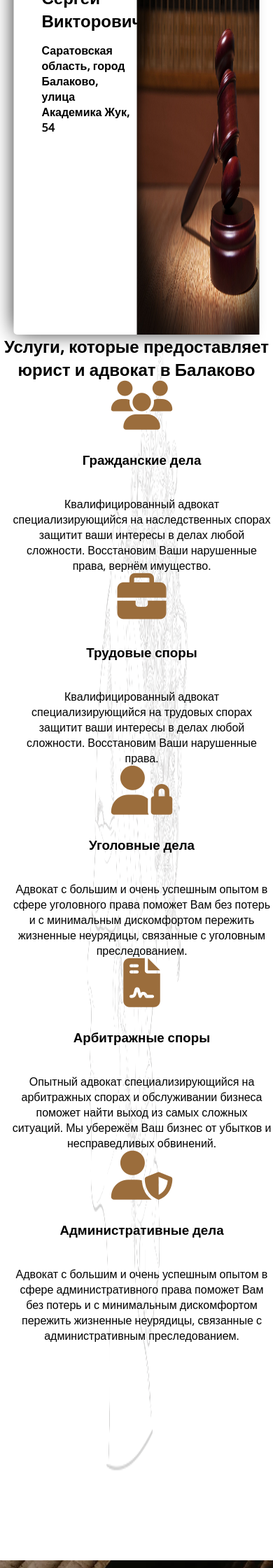
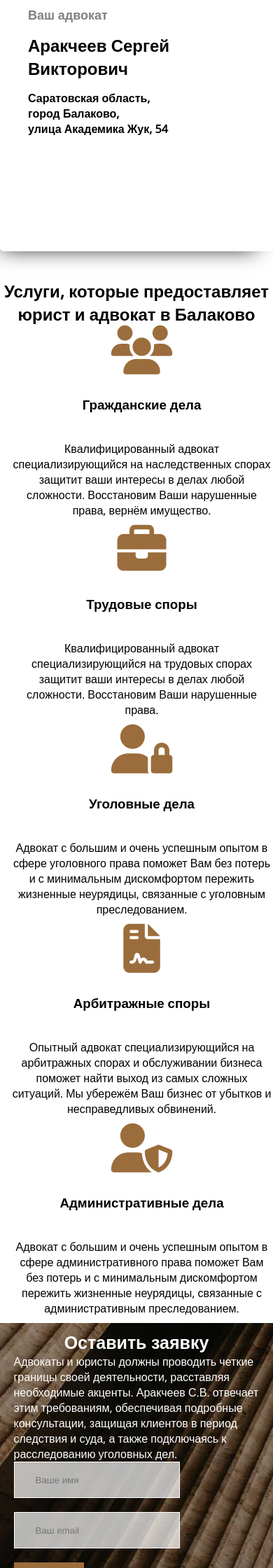
Before and after one commit to krakan3/adv, a PHP site: page / in a window 390 px wide; the page is wider, and only the part inside the window is pictured. Shown: the part 292-2532 px from the top of that part at 70% size. Run offline with PHP 8.4, Linux system fonts and the light colour scheme; some libraries are stand-ins or nearby versions.

Commit message:
Я сам .... KEKWait

```diff
--- a/css/adapt.css
+++ b/css/adapt.css
@@ -1,154 +1,87 @@
 @media (max-width: 1050px){
-	div.brief{
-  padding:50px 0 0 0 ;
+header{
+	background-size: 100% 100%, auto auto;
 }
-header{
-	background-size: 100% 65%, auto auto;
-}
-header div.location {
+header div.contact {
   font-size: 16px;
-}
-header div.contact{
-  font-size:16px;
 }
 	section.review{
 	background-color: white;
 	position:relative;
-  -webkit-transform: translate(-50%, -35%);
-  width: 90%;
+  display:flex;
+  width:auto;
   border-radius: 5px;
   background: unset;
   box-shadow: -11px 8px 29px -13px #000000;
-  height:620px;
+  height:400px;
   padding:0;
   margin:0;
 	}
 	div.photo{
-  float:right;
-  background-image: url(/images/man.jpg);
-  background-repeat: no-repeat;
-  background-size: 100% 100%, auto auto;
-  background-position:top;
-	border-top-left-radius: 5px;
-	border-top-right-radius: 5px;
-	border-bottom-right-radius: 0px;
-  width:100%;
-  height:100%;
+  background:unset;
 }
 section.provide{
-  height: 30%;
-  margin-top: -200px;
-}
+	  height:100%;
+    background-size: 75% 75%, auto auto;
+  }
   div.servises{
   display:grid;
   grid-template-columns: 1fr 1fr 1fr;
   padding:50px 0 0 0;
 }
-
+}
+@media (max-width: 800px){
 section.form{
-	margin-top:100px;
+  display:flex;
+  flex-direction: column;
 }
-div.desc{
-
-  margin-top:50px;
-
+.provide{
+  background:unset;
 }
+.about{
+  width:100%;
+}
+header{
+	background-size: 200% 100%, auto auto;
 }
 @media(max-width:600px){
 	h1{
 		font-size: 25px;
 	}
 header{
-width:100%;
-height:35%;
- background-size: 125% 75%, auto auto;
-  display: grid;
-  grid-template-columns: 1fr 1fr ;
-
-
+ background-size: 175% 100%, auto auto;
 }
-
-.adress, .phone{
-  width: 270px;
-}
-
-.contact p {
-  font-size: 12px;
+header .container{
+  display:flex;
+  flex-direction: column;
 }
 div.brief{
-  width:150px;
-  padding: 0;
-}
-
-div.brief h1{
-  font-size: 20px;
-}
-
-header div.sides{
-	height:200px;
-	align-items: right;
-	float:right;
-}
-header div.sides{
-  display:grid;
-  grid-template-rows: 1fr 1fr;
-}
-.sides div{
-	height:20px;
-}
-header div.contact{
-  padding: 15px 0  0 0;
-}
-header div.location{
-	padding-left: 0;
+	width:150px;
 }
 	section.review{
+  grid-template-rows: 1fr 1fr;
   background:unset;
-  position:relative;
-  -webkit-transform: translate(-50%, -0%);
 }
-div.desc{
-  width:100%;
-  padding: 0;
-  margin:0;
+.desc h1{
+
   text-align: center;
-}
-div.contact{
-	width:100%;
-  padding: 0;
-  margin:0;
-}
-section.provide{
-  height:auto;
-  margin: 0;
-}
-section.form{
-	display:table;
-}
-div.all{
-	display:grid;
-	grid-template-rows: 1fr 1fr;
-	width:100%;
-	height: 200px;
 }
   div.servises{
   display:table-row-group;
   grid-template-rows: 1fr 1fr 1fr 1fr 1fr;
   padding:10px 0 0 0;
 }
-footer .location{
-	padding:0;
-}
-footer .contact{
-	padding:0;
-}
-footer{
-	height:50px;
+.form{
+  margin:0;
+  padding:10px 5% 10px 5%;
 }
 }
 @media(max-width:400px){
 	header{
-		height:30%;
-		background-size: 150% 90%, auto auto;
+		background-size: 300% 350%, auto auto;
+    height:100%;
 	}
+  .form input{
+  width: 175px;
 }
+}
--- a/css/style.css
+++ b/css/style.css
@@ -36,8 +36,11 @@ header{
 .contact p{
   font-size: 16px;
 }
+.phone{
+  padding-top:15px;
+}
 
-section.provide{
+.provide{
   background-image: url(/images/headbg.webp);
   background-repeat: no-repeat;
   width:100%;
@@ -45,7 +48,6 @@ section.provide{
   background-size: 40% 100%, auto auto;
   background-position:top;
   text-align: center;
-  padding-bottom: 210px;
 
 }
 .servises{
@@ -56,6 +58,7 @@ section.provide{
 }
 .servises div{
   padding-left:15px;
+  padding-bottom: 10px;
 }
 
 .servises i{
@@ -78,6 +81,7 @@ h2{
 
 .form{
   background-image: url(/images/clmn.jpg);
+  background-repeat: no-repeat;
   display: flex;
   color:white;
   padding:100px;
--- a/index.php
+++ b/index.php
@@ -17,6 +17,9 @@
     <link rel="stylesheet" href="css/style.css">
     <link rel="stylesheet" href="css/adapt.css">
     <link href="https://fonts.googleapis.com/css?family=Open+Sans&display=swap" rel="stylesheet">
+    <link rel="icon" type="image/png" sizes="32x32" href="/favicon-32x32.png">
+    <link rel="icon" type="image/png" sizes="16x16" href="/favicon-16x16.png">
+    <link rel="manifest" href="/site.webmanifest">
 
     <!-- Links
     ================================================== -->
@@ -36,7 +39,7 @@
       </div>
       <div class="phone">
         <i class="fas fa-phone-volume"></i>
-        <p>89271422802</p>
+        <p>8(927)1422802</p>
       </div>
     </div>
     </div>
@@ -94,14 +97,12 @@
       </form>
   </section>
   <footer>
-    <div class="sides">
-      <div class="location">
-      <p>Адресс: <br>
-      г. Балаково,ул. Академика Жук, 54</p>
+    <div class="contact">
+      <div class="adress">
+      <p>г. Балаково,<br> ул. Академика Жук, 54</p>
       </div>
-      <div class="contact">
-        <p>Контактный телефон:
-        89271422802</p>
+      <div class="phone">
+        <p>8(927)1422802</p>
       </div>
     </div>
   </footer>
--- a/mail.php
+++ b/mail.php
@@ -3,5 +3,5 @@
 $data=$_POST;
 
 if (isset($_POST)){
-	mail('pakinyuk@mail.ru');
+	mail('pakinyuk@mail.ru','Заявка','Полльзователь'.$data['name'].'с почтой '.$data['email'].'оставил заявку.');
 }
```
Also changed, not shown: other parts of css/style.css (+10 -21 lines), favicon-16x16.png (added), favicon-32x32.png (added).
